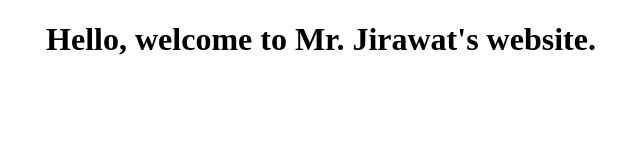
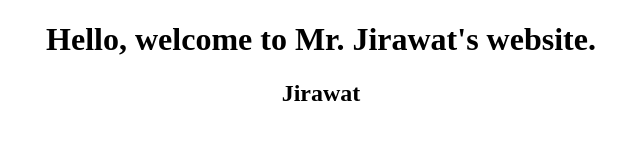
Before and after one commit to MrJirawat/MrJirawat.github.io, a plain HTML site: page index1.html in a window 1280 px wide. Shown: the whole page, without its empty margins (319-959 px from the left). Drawn offline with Linux system fonts and the light colour scheme.

Commit message:
Update index1.html

```diff
--- a/index1.html
+++ b/index1.html
@@ -8,6 +8,7 @@
 <body>
     <center>
     <h1> Hello, welcome to Mr. Jirawat's website. </h1>
+    <h2> Jirawat </h2>
     </center>
 </body>
 </html>
```
